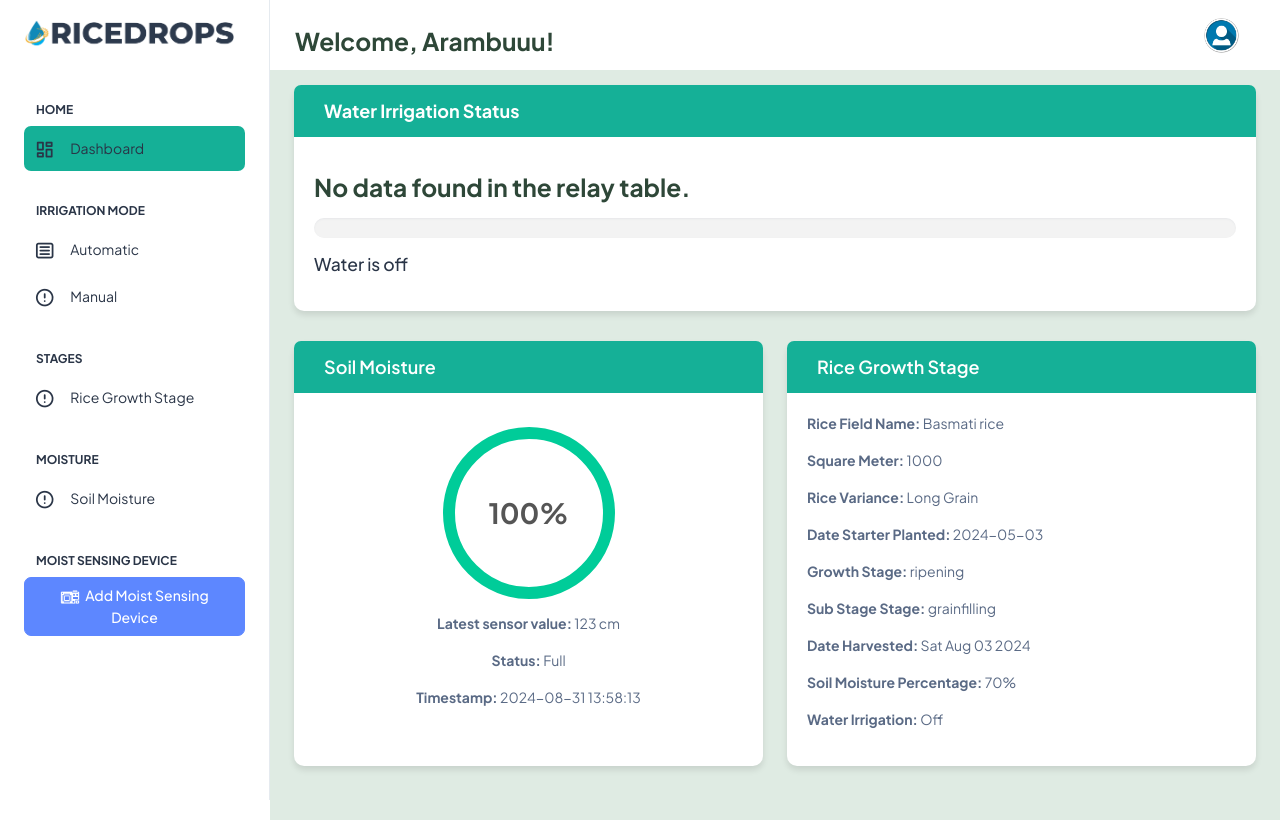
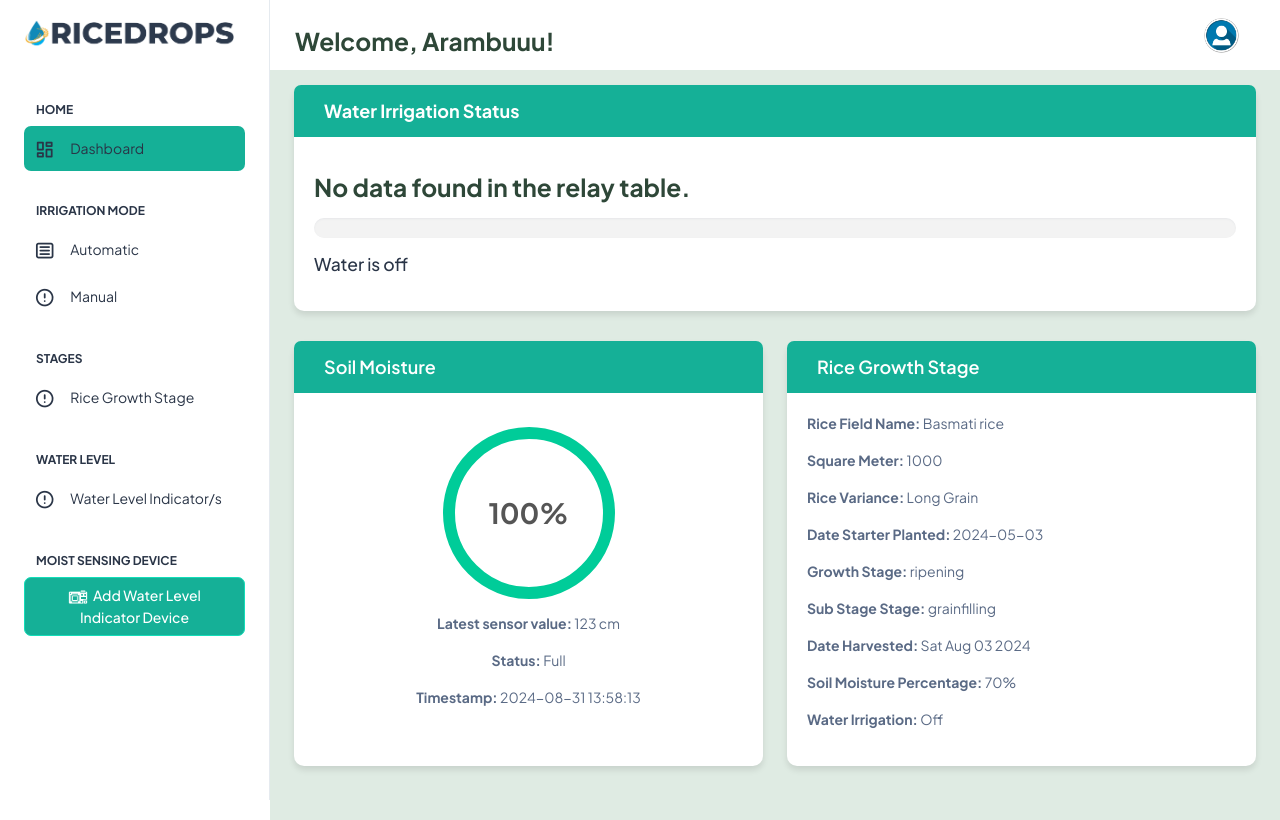
Before and after one commit to Arambuuuuu/Capstone, a PHP site: page / in a window 1280 px wide. Run offline with PHP 8.4, Linux system fonts and the light colour scheme; a user stored in the database is signed in; data comes from the database, SQL or seed files in the repository; data that the repository does not hold is empty.

Commit message:
indexUpdate

```diff
--- a/src/php/index.php
+++ b/src/php/index.php
@@ -261,7 +261,7 @@ if ($result->num_rows > 0) {
                             <span class="hide-menu">Home</span>
                         </li>
                         <li class="sidebar-item">
-                            <a class="sidebar-link " style="background-color: #15B097" href="index.php" aria-expanded="false">
+                            <a class="sidebar-link" style="background-color: #15B097" href="index.php" aria-expanded="false">
                                 <span>
                                     <i class="ti ti-layout-dashboard"></i>
                                 </span>
@@ -302,24 +302,25 @@ if ($result->num_rows > 0) {
                         </li>
                         <li class="nav-small-cap">
                             <i class="ti ti-dots nav-small-cap-icon fs-4"></i>
-                            <span class="hide-menu">Moisture</span>
+                            <span class="hide-menu">Water Level</span>
                         </li>
                         <li class="sidebar-item">
                             <a class="sidebar-link" href="./moisture.php" aria-expanded="false">
                                 <span>
                                     <i class="ti ti-alert-circle"></i>
                                 </span>
-                                <span class="hide-menu">Soil Moisture</span>
+                                <span class="hide-menu">Water Level Indicator/s</span>
                             </a>
                         </li>
+                        <!-- I suggest na walaon na ni tapos ang button na ubos ani kay i-under nalang sa water level na name -->
                         <li class="nav-small-cap">
                             <i class="ti ti-dots nav-small-cap-icon fs-4"></i>
                             <span class="hide-menu">Moist Sensing Device</span>
                         </li>
                         <!-- Button to trigger modal -->
-                        <button type="button" class="btn btn-primary" data-bs-toggle="modal"
+                        <button type="button" class="btn btn-success" style="background-color: #15B097" data-bs-toggle="modal"
                             data-bs-target="#addMoistSensingDeviceModal">
-                            <img src="../assets/images/microcontroller.png" height="20px">&nbsp; Add Moist Sensing Device
+                            <img src="../assets/images/microcontroller.png" height="20px">&nbsp; Add Water Level Indicator Device
                         </button>
                         <!-- Container for displaying added devices -->
                         <div id="deviceList" class="mt-3"></div>
@@ -369,7 +370,7 @@ if ($result->num_rows > 0) {
                                         <p class="user-info"><span class="label">Email:</span>
                                             <?php echo $username; ?></p>
                                         <a href="authentication-login.php"
-                                            class="btn btn-outline-primary mx-3 mt-2 d-block">Logout</a>
+                                            class="btn btn-outline-danger mx-3 mt-2 d-block">Logout</a>
                                     </div>
                                 </div>
                             </li>
@@ -498,7 +499,7 @@ $conn->close();
                             </form>
                         </div>
                         <div class="modal-footer">
-                            <button type="button" class="btn btn-primary" onclick="addDevice()">Add Device</button>
+                            <button type="button" class="btn btn-success" style="background-color: #15B097" onclick="addDevice()">Add Device</button>
                         </div>
                     </div>
                 </div>
```
